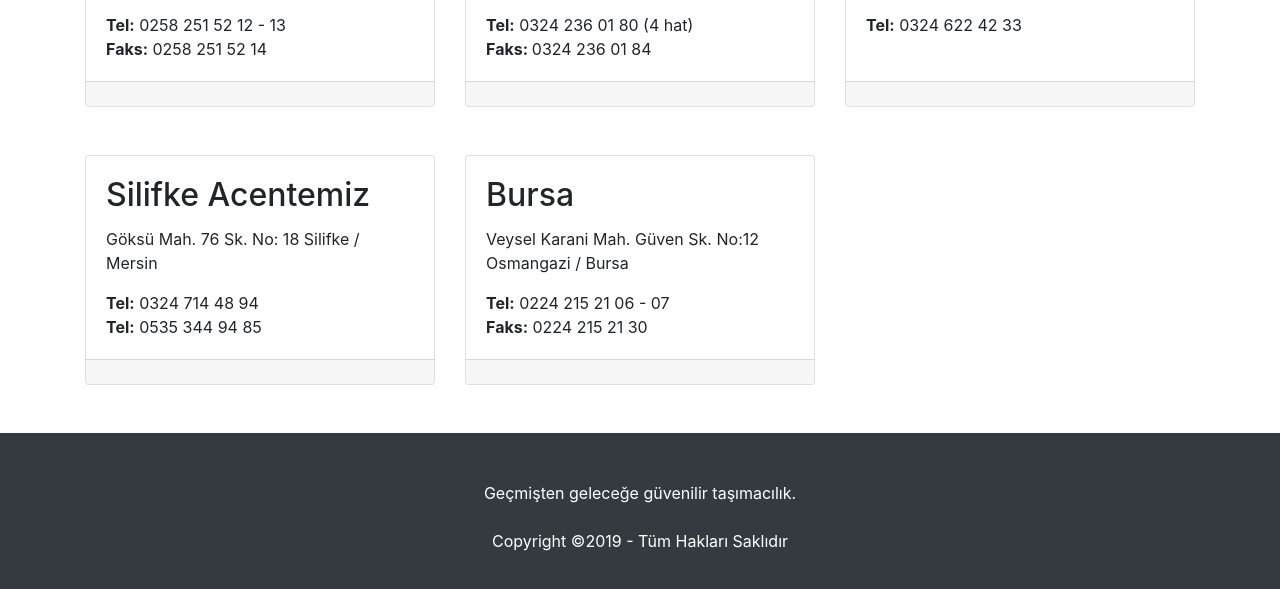
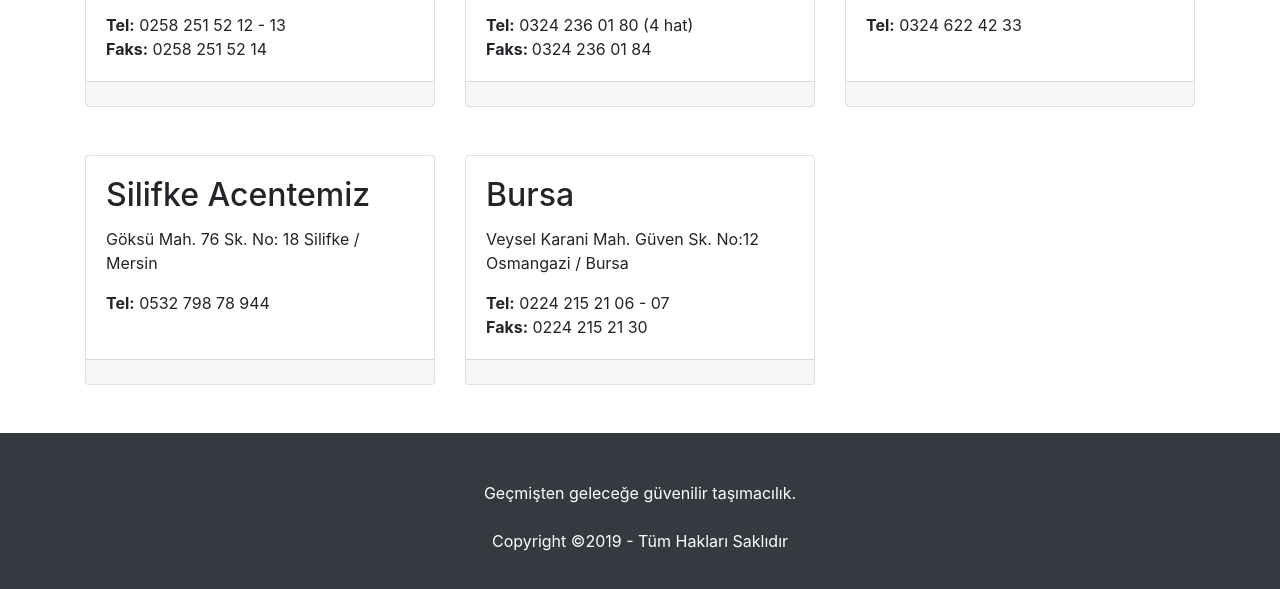
Before and after one commit to mersintas/mersintas.github.io, a website: page subelerimiz.html in a window 1280 px wide. Shown: the part 757-1346 px from the top of the page. Drawn offline with Linux system fonts and the light colour scheme.

Commit message:
Update subelerimiz.html

```diff
--- a/subelerimiz.html
+++ b/subelerimiz.html
@@ -184,9 +184,8 @@
           <div class="card-body">
             <h2 class="card-title">Silifke Acentemiz</h2>
             <p class="card-text">Göksü Mah. 76 Sk. No: 18 Silifke / Mersin</p>
-            <b>Tel:</b> 0324 714 48 94<br>
-            <b>Tel:</b> 0535 344 94 85
-          </div>
+            <b>Tel:</b> 0532 798 78 944
+            </div>
           <div class="card-footer">
           </div>
         </div>
```
